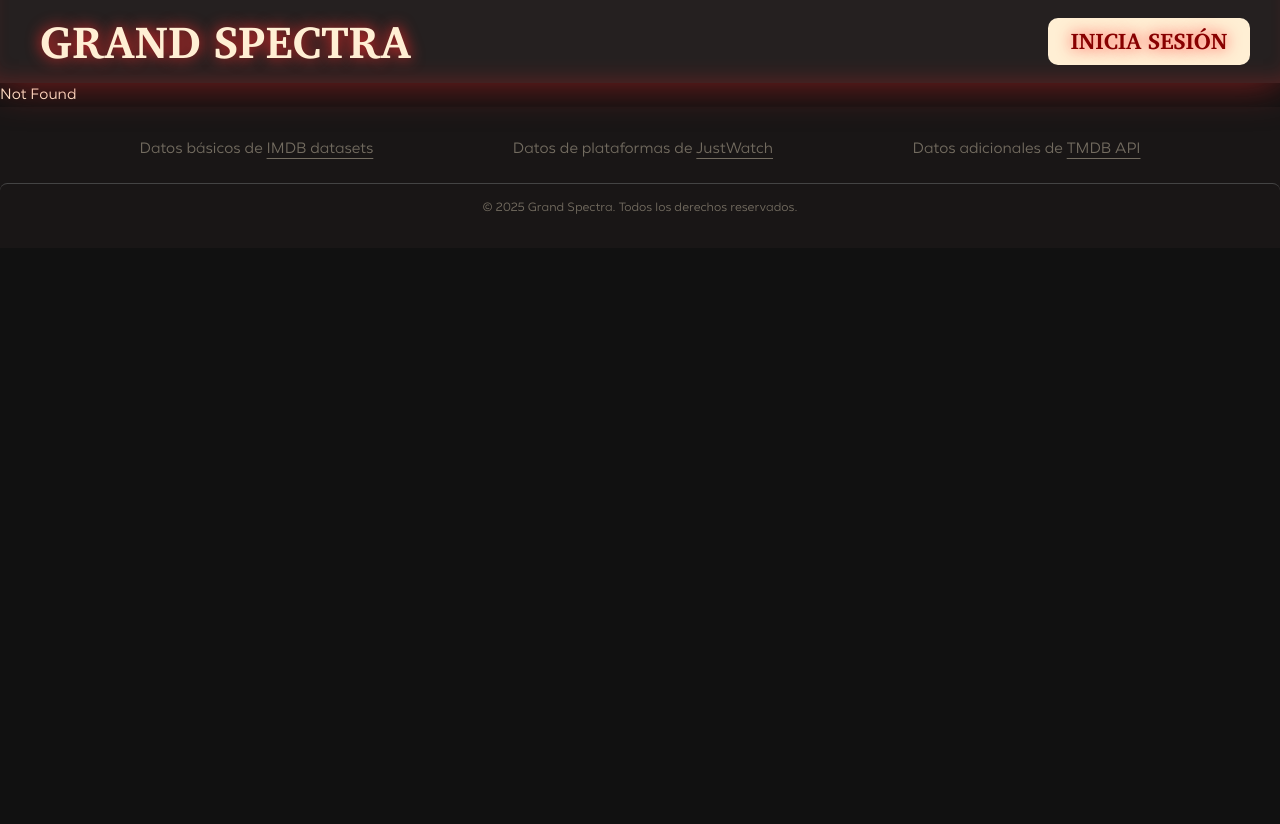
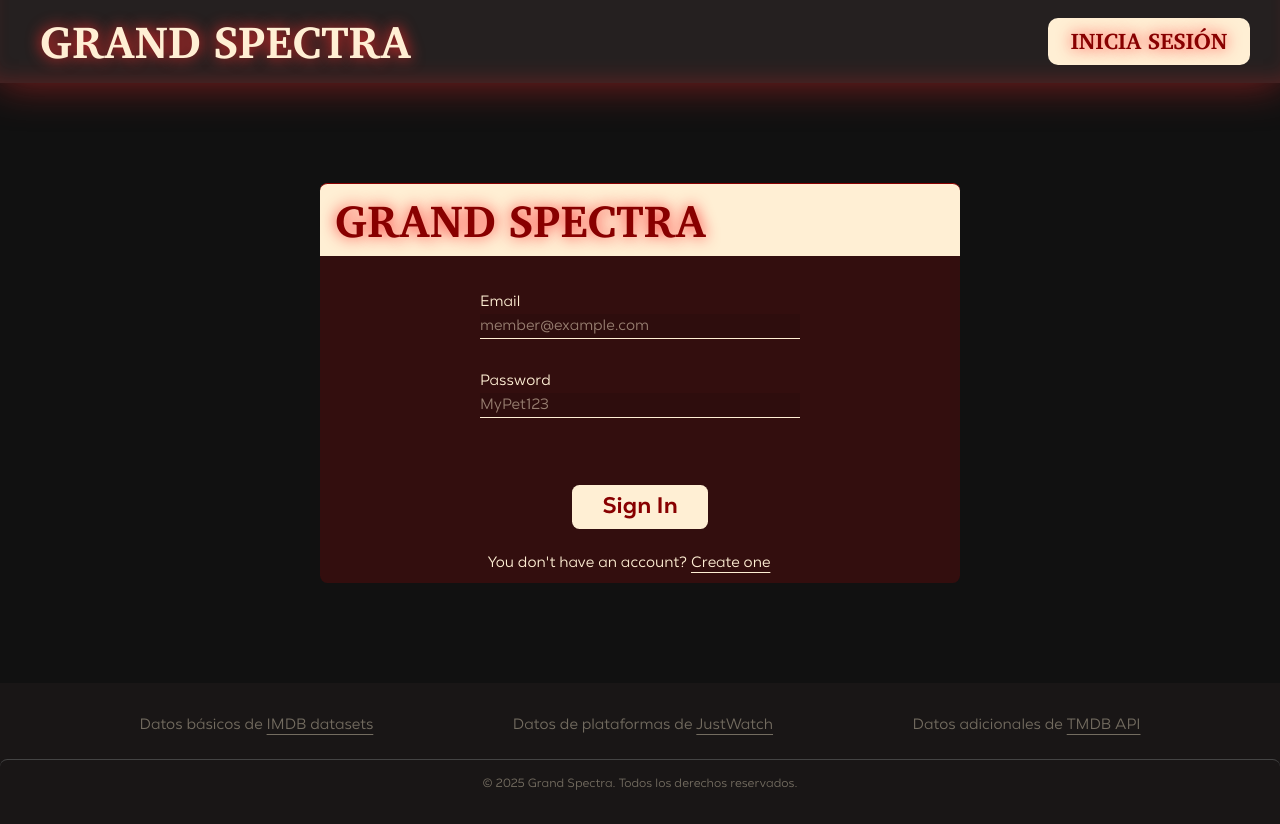
Before and after one commit to L3KTRO/grandspectra, a Vue app: page /signin in a window 1280 px wide. Before the commit this address had no page. Before the commit the page ends 800 px from the top, so only its background shows below. Built offline with nearby package versions, Linux system fonts and the light colour scheme.

Commit message:
SignIn y SignUp

```diff
--- a/src/assets/base.css
+++ b/src/assets/base.css
@@ -65,5 +65,7 @@ div {
 }
 
 a {
-    text-decoration: underline
+    text-decoration: underline;
+    margin: 0;
+    cursor: pointer;
 }
--- a/src/layouts/MainLayout.vue
+++ b/src/layouts/MainLayout.vue
@@ -12,7 +12,25 @@ export default {
 </script>
 
 <template>
-  <Header/>
-  <router-view></router-view>
-  <Footer/>
+  <div id="wrapper">
+    <Header/>
+    <main>
+      <router-view></router-view>
+    </main>
+    <Footer/>
+  </div>
 </template>
+
+<style scoped>
+
+#wrapper {
+  display: flex;
+  flex-direction: column;
+  min-height: 100vh; /* Abarca toda la altura de la pantalla */
+}
+
+main {
+  flex: 1; /* El contenido principal ocupa el espacio restante */
+}
+
+</style>
--- /dev/null
+++ b/src/pages/SignIn.vue
@@ -0,0 +1,38 @@
+<script>
+import BrandHeader from "@/subcomponents/BrandHeader.vue";
+import AuthForm from "@/subcomponents/AuthForm.vue";
+
+export default {
+  name: "AuthPage",
+  components: {BrandHeader, AuthForm}
+};
+</script>
+
+<template>
+  <div id="wrapper-box">
+    <div id="box">
+      <BrandHeader/>
+      <AuthForm :isSignIn="true"/>
+    </div>
+  </div>
+</template>
+
+<style scoped>
+#wrapper-box {
+  height: 75vh;
+  display: flex;
+  flex-direction: column;
+  justify-content: center;
+  align-items: center;
+}
+
+#box {
+  display: flex;
+  flex-direction: column;
+  justify-content: space-between;
+  align-items: center;
+  width: 50vw;
+  height: 50vh;
+  background-color: rgb(51, 14, 14);
+}
+</style>
--- /dev/null
+++ b/src/pages/SignUp.vue
@@ -0,0 +1,38 @@
+<script>
+import BrandHeader from "@/subcomponents/BrandHeader.vue";
+import AuthForm from "@/subcomponents/AuthForm.vue";
+
+export default {
+  name: "AuthPage",
+  components: {BrandHeader, AuthForm}
+};
+</script>
+
+<template>
+  <div id="wrapper-box">
+    <div id="box">
+      <BrandHeader/>
+      <AuthForm :isSignIn="false"/>
+    </div>
+  </div>
+</template>
+
+<style scoped>
+#wrapper-box {
+  height: 75vh;
+  display: flex;
+  flex-direction: column;
+  justify-content: center;
+  align-items: center;
+}
+
+#box {
+  display: flex;
+  flex-direction: column;
+  justify-content: space-between;
+  align-items: center;
+  width: 50vw;
+  height: 50vh;
+  background-color: rgb(51, 14, 14);
+}
+</style>
--- a/src/router.js
+++ b/src/router.js
@@ -3,6 +3,8 @@ import Content from "@/pages/Content.vue";
 import NotFound from "@/pages/NotFound.vue";
 import Home from "@/pages/Home.vue";
 import MainLayout from "@/layouts/MainLayout.vue";
+import SignIn from "@/pages/SignIn.vue";
+import SignUp from "@/pages/SignUp.vue";
 
 const routes = [
     {
@@ -18,6 +20,16 @@ const routes = [
                 path: '/content/:id',
                 name: 'content',
                 component: Content
+            },
+            {
+                path: "signin",
+                name: 'signin',
+                component: SignIn
+            },
+            {
+                path: "signup",
+                name: 'signup',
+                component: SignUp
             },
             {
                 path: '/:pathMatch(.*)*',
--- /dev/null
+++ b/src/subcomponents/AuthForm.vue
@@ -0,0 +1,90 @@
+<script>
+import FormInput from "./FormInput.vue";
+
+export default {
+  name: "AuthForm",
+  components: {FormInput},
+  props: {
+    isSignIn: {
+      type: Boolean,
+      default: true
+    },
+    signupLink: {
+      type: String,
+      default: "/signup"
+    },
+    signinLink: {
+      type: String,
+      default: "/signin"
+    }
+  }
+}
+</script>
+
+<template>
+  <div id="box-form">
+    <div id="inputs">
+      <FormInput label="Email" type="email" placeholder="member@example.com"/>
+      <FormInput label="Password" type="password" placeholder="MyPet123"/>
+      <!-- Campo opcional para registro -->
+      <FormInput
+          v-if="!isSignIn"
+          label="Confirm Password"
+          type="password"
+          placeholder="Re-enter Password"/>
+    </div>
+    <div id="bottom">
+      <div id="submit">
+        <h2 v-if="isSignIn">Sign In</h2>
+        <h2 v-else>Sign Up</h2>
+      </div>
+      <h2>
+        <span v-if="isSignIn">
+          You don't have an account? <a :href="signupLink">Create one</a>
+        </span>
+        <span v-else>
+          Already have an account? <a :href="signinLink">Sign in</a>
+        </span>
+      </h2>
+    </div>
+  </div>
+</template>
+
+<style scoped>
+
+#box-form {
+  display: flex;
+  flex-direction: column;
+  justify-content: center;
+}
+
+#inputs {
+  display: flex;
+  flex-direction: column;
+  width: 25vw;
+}
+
+#bottom {
+  margin-top: 1rem;
+}
+
+#bottom h2 {
+  margin: 0.5rem;
+}
+
+#submit {
+  font-size: 1.5rem;
+  display: flex;
+  flex-direction: column;
+  align-items: center;
+  margin: 1rem;
+}
+
+#submit h2 {
+  border-radius: 0.5rem;
+  font-weight: 700;
+  padding: 0.25rem 2rem;
+  background-color: var(--text);
+  color: var(--contrast-1-2);
+}
+</style>
--- /dev/null
+++ b/src/subcomponents/BrandHeader.vue
@@ -0,0 +1,34 @@
+<script>
+export default {
+  name: "BrandHeader",
+  props: {
+    title: {
+      type: String,
+      default: "GRAND SPECTRA"
+    }
+  }
+}
+</script>
+
+<template>
+  <div id="brand-header">
+    <h1 class="light-neon-effect-text" id="title">{{ title }}</h1>
+  </div>
+</template>
+
+
+<style scoped>
+#title {
+  font-size: 3rem;
+  font-family: 'CharisSIL', "GTVCS", serif;
+  align-self: center;
+  width: 50vw;
+  background-color: var(--text);
+  margin: 0 auto;
+  padding: 0 1rem;
+  border-top: 1px solid var(--contrast-1-2);
+  border-top-right-radius: 0.5rem;
+  border-top-left-radius: 0.5rem;
+  color: var(--contrast-1-2);
+}
+</style>
--- /dev/null
+++ b/src/subcomponents/FormInput.vue
@@ -0,0 +1,41 @@
+<template>
+  <div class="form-input">
+    <label :for="id">{{ label }}</label>
+    <input :id="id" :type="type" :placeholder="placeholder"/>
+  </div>
+</template>
+
+<script>
+export default {
+  name: "FormInput",
+  props: {
+    label: String,
+    type: {
+      type: String,
+      default: "text"
+    },
+    placeholder: String,
+  },
+  computed: {
+    id() {
+      return this.label.toLowerCase().replace(/\s+/g, "-");
+    }
+  }
+}
+</script>
+
+<style scoped>
+
+.form-input {
+  display: flex;
+  flex-direction: column;
+
+}
+
+input {
+  border-bottom: 1px solid var(--text);
+  background-color: rgba(0, 0, 0, 0.1);
+  margin: 0 0 2rem;
+
+}
+</style>
--- a/src/subcomponents/GrandSpectraBrand.vue
+++ b/src/subcomponents/GrandSpectraBrand.vue
@@ -17,5 +17,6 @@ export default {
 
 #title {
   font-size: 3rem;
+  font-family: 'CharisSIL', "GTVCS", serif;
 }
 </style>
```
